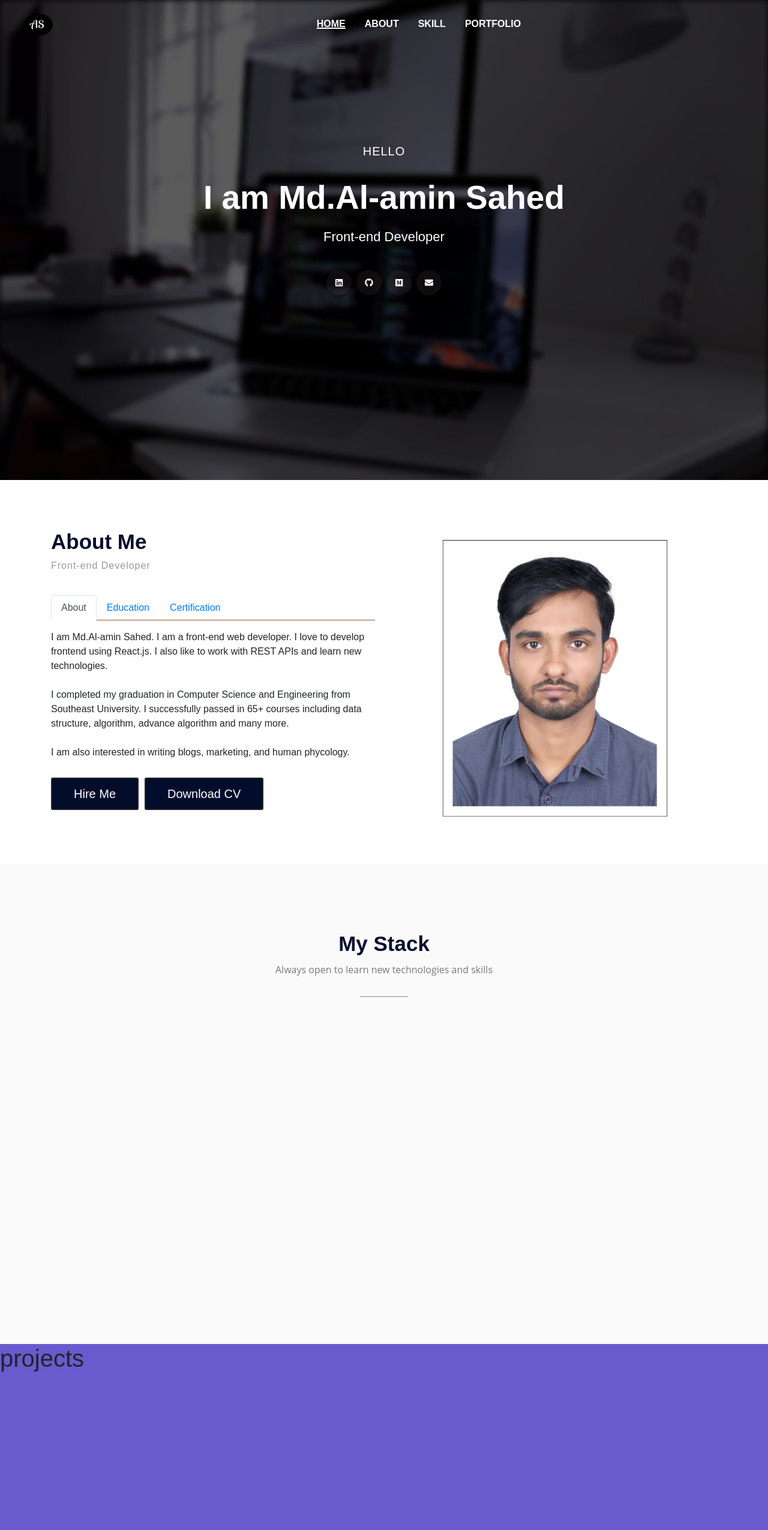
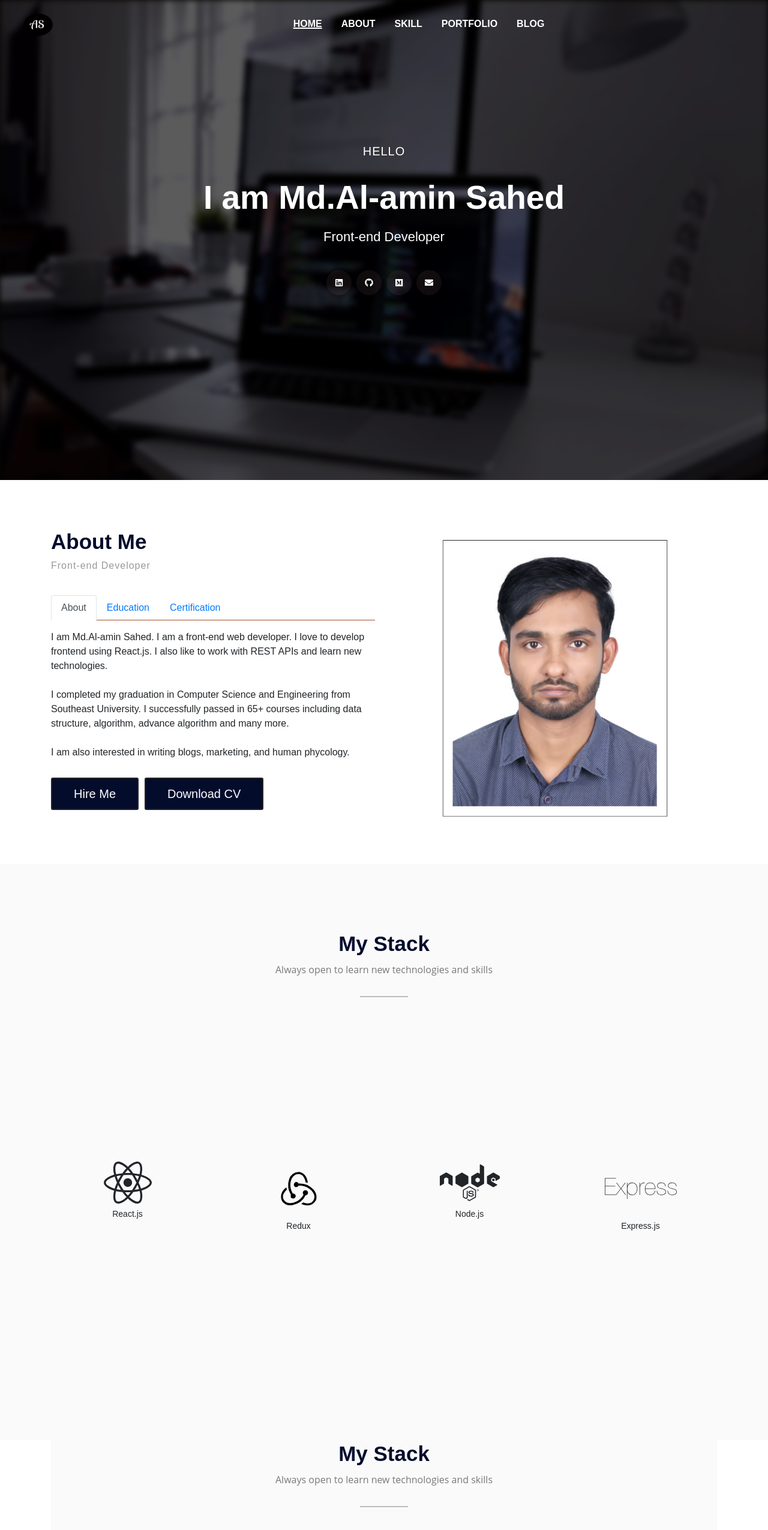
Before and after one commit to alaminsahed/portfolio, a React (Create React App) app: page / in a window 1280 px wide. Shown: the top 2550 px of the page at 60% size. Built offline with nearby package versions, Linux system fonts and the light colour scheme.

Commit message:
skill section update

```diff
--- a/src/App.js
+++ b/src/App.js
@@ -1,13 +1,12 @@
 import React from 'react';
 import Home from './Pages/Home';
 import "./App.css";
-import About from './Component/About';
+
 
 const App = () => {
   return (
     <div className="app">
       <Home/>
-      <About/>
     </div>
   );
 };
--- /dev/null
+++ b/src/Component/Blog.js
@@ -0,0 +1,12 @@
+import React from 'react';
+import "./CSS/Blog.css";
+
+const Blog = () => {
+    return (
+        <div className="blog" id="blog">
+            <h1>blog</h1>
+        </div>
+    );
+};
+
+export default Blog;
--- /dev/null
+++ b/src/Component/CSS/Blog.css
@@ -0,0 +1,5 @@
+.blog{
+    height: 30rem;
+    width: 100%;
+    background-color: aqua;
+}
--- a/src/Component/CSS/Projects.css
+++ b/src/Component/CSS/Projects.css
@@ -1,5 +1,5 @@
 .projects{
     height: 40rem;
     width: 100%;
-    background-color: slateblue;
+    /* background-color: slateblue; */
 }
--- a/src/Component/CSS/Skill.css
+++ b/src/Component/CSS/Skill.css
@@ -1,5 +1,5 @@
 .skills{
-    height: 50rem;
+    height: 60rem;
     width: 100%;
     background: #fafafa;
     padding: 110px 0 90px;
--- a/src/Component/Navbar.js
+++ b/src/Component/Navbar.js
@@ -85,6 +85,18 @@ const Menubar = () => {
           >
             Portfolio
           </Link>
+          <Link
+            to="blog"
+            className="link-menu"
+            activeClass="active"
+            smooth={true}
+            duration={500}
+            spy={true}
+            exact="true"
+            offset={-95}
+          >
+           Blog
+          </Link>
           </Nav>
         </Navbar.Collapse>
       </Navbar>
--- a/src/Component/Projects.js
+++ b/src/Component/Projects.js
@@ -1,10 +1,25 @@
 import React from 'react';
 import "./CSS/Projects.css";
+import { Container, Row, Col } from "react-bootstrap";
+import Fade from "react-reveal/Fade";
 
 const Projects = () => {
     return (
         <div className="projects" id="projects">
-           <h1>projects</h1>
+          <Container>
+          <div className="skill-title">
+          <Fade top>
+            <h2 className="t-color">My Stack</h2>
+            <p className="skill-text">
+              Always open to learn new technologies and skills
+            </p>
+          </Fade>
+          <Fade left>
+            <span className="bottom-line"></span>
+          </Fade>
+        </div>
+
+          </Container>
         </div>
     );
 };
--- a/src/Component/Skills.js
+++ b/src/Component/Skills.js
@@ -41,67 +41,71 @@ const Skills = () => {
         <div className="skills stack-icon">
           <Row  data-aos="fade-right">
             <Col>
-              <FontAwesomeIcon icon={["fab", "html5"]} size="7x" />
+              <FontAwesomeIcon icon={["fab", "html5"]} size="5x" />
               <br />
               <small className="icon-name">HTML</small>
             </Col>
 
             <Col>
-              <FontAwesomeIcon icon={["fab", "css3-alt"]} size="7x" />
+              <FontAwesomeIcon icon={["fab", "css3-alt"]} size="5x" />
               <br />
               <small>CSS</small>
             </Col>
 
             <Col>
-              <FontAwesomeIcon icon={["fab", "bootstrap"]} size="7x" />
+              <FontAwesomeIcon icon={["fab", "bootstrap"]} size="5x" />
               <br />
               <small>CSS</small>
             </Col>
             <Col>
-              <FontAwesomeIcon icon={["fab", "js-square"]} size="7x" />
+              <FontAwesomeIcon icon={["fab", "js-square"]} size="5x" />
               <br />
               <small>JavaScript</small>
             </Col>
-            <Col>
-              <FontAwesomeIcon icon={["fab", "react"]} size="7x" />
+          </Row>
+          <br /> <br />
+          <Row>
+          <Col>
+              <FontAwesomeIcon icon={["fab", "react"]} size="5x" />
               <br />
               <small>React.js</small>
             </Col>
             <Col>
-              <img src={redux} alt="redux" height="120px" width="150px" />
+              <img src={redux} alt="redux" height="100px" width="120px" />
               <br />
               <small>Redux</small>
             </Col>
-          </Row>
-          <br /> <br />
-          <Row data-aos="fade-left" data-aos-delay="100">
             <Col>
-              <FontAwesomeIcon icon={["fab", "node"]} size="7x" />
+              <FontAwesomeIcon icon={["fab", "node"]} size="5x" />
               <br />
               <small>Node.js</small>
             </Col>
             <Col>
-              <img src={express} alt="express" height="120px" width="150px" />
+              <img src={express} alt="express" height="100px" width="120px" />
               <br />
               <small>Express.js</small>
             </Col>
+          </Row>
+          <br/> <br/>
+          <Row data-aos="fade-left" data-aos-delay="100">
+
             <Col>
-              <img src={firebase} alt="firebase" height="120px" width="150px" />
+              <img src={firebase} alt="firebase" height="100px" width="120px" />
               <br />
               <small>Firebase</small>
             </Col>
             <Col>
-              <img src={gatsby} alt="gatsby" height="120px" width="150px" />
+              <img src={gatsby} alt="gatsby" height="100px" width="120px" />
               <br />
               <small>Gatsby</small>
             </Col>
             <Col>
-              <img src={mongodb} alt="gatsby" height="120px" width="150px" />
+              <img src={mongodb} alt="gatsby" height="100px" width="120px" />
               <br />
               <small>MongoDB</small>
             </Col>
             <Col>
-              <img src={mysql} alt="mysql" height="120px" width="150px" />
+              <img src={mysql} alt="mysql" height="100px" width="120px" />
               <br />
               <small>MySQL</small>
             </Col>
--- a/src/Pages/Home.js
+++ b/src/Pages/Home.js
@@ -4,6 +4,7 @@ import HeaderMain from '../Component/HeaderMain';
 import About from '../Component/About';
 import Skills from '../Component/Skills';
 import Projects from '../Component/Projects';
+import Blog from '../Component/Blog';
 
 const Home = () => {
     return (
@@ -13,6 +14,7 @@ const Home = () => {
            <About/>
            <Skills/>
            <Projects/>
+           <Blog/>
         </div>
     );
 };
```
